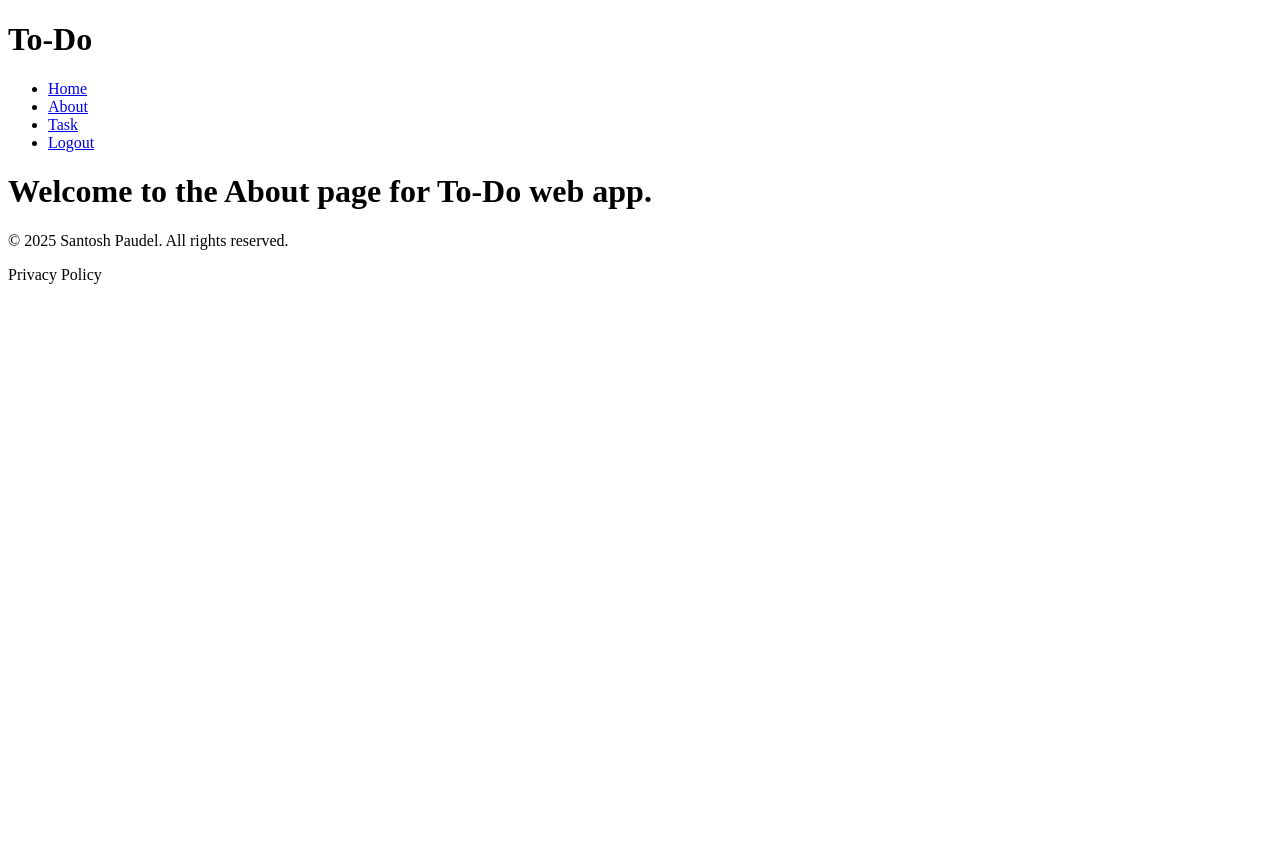
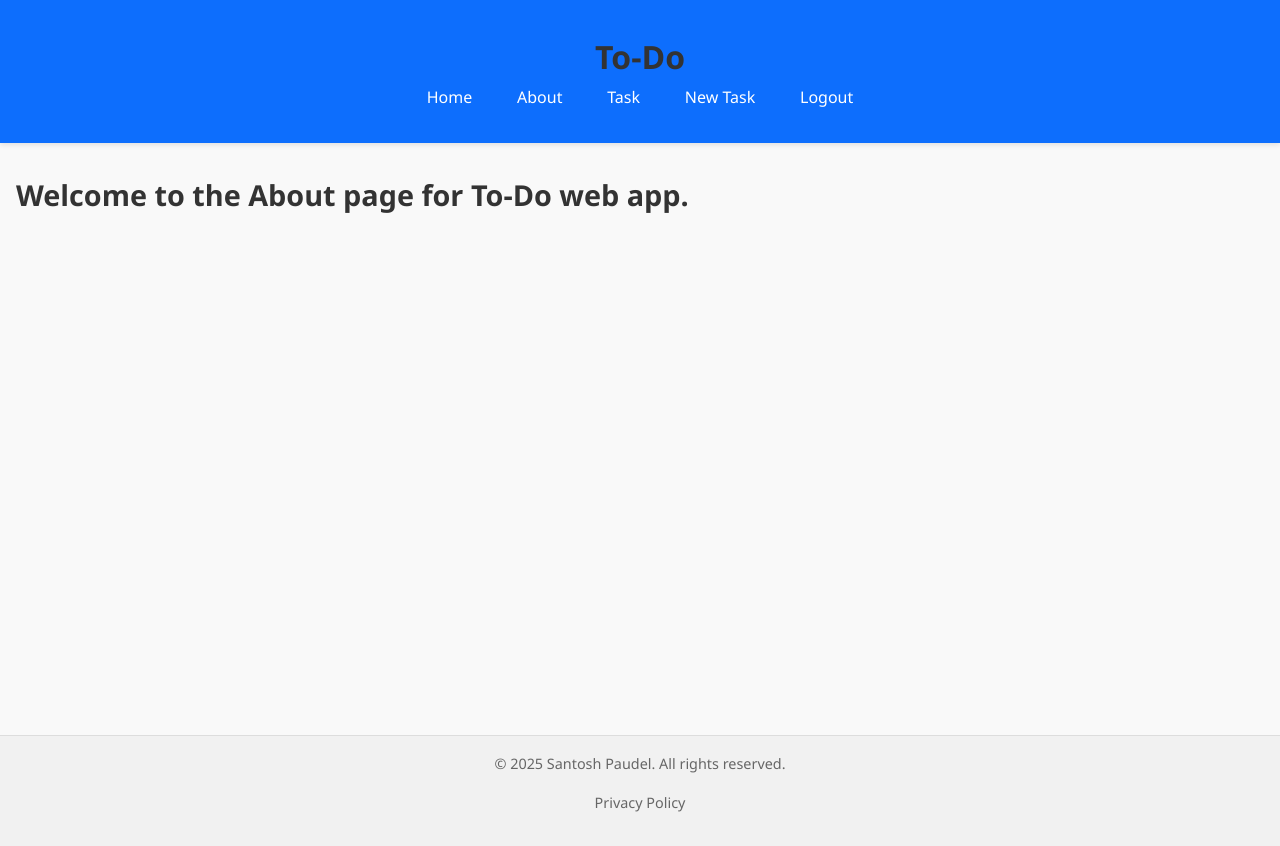
Before and after one commit to oye-san7osh/ToDo_App, a Django app: page /about/ in a window 1280 px wide. Before the commit the page ends 284 px from the top, so only its background shows below. Run offline with Django 5.2, Linux system fonts and the light colour scheme; the visitor is signed in with stand-in values (Sample User, id 1).

Commit message:
Updated layout.html

```diff
--- a/to_do_app/templates/layout.html
+++ b/to_do_app/templates/layout.html
@@ -1,8 +1,10 @@
 <!DOCTYPE html>
+{% load static %}
 <html lang="en">
 <head>
     <meta charset="UTF-8">
     <meta name="viewport" content="width=device-width, initial-scale=1.0">
+    <link rel="stylesheet" href="{% static 'css/style.css' %}">
     <title>
         {% block title %}
             To Do Web App
@@ -20,6 +22,7 @@
 
                     {% if user.is_authenticated %}
                         <li><a href="{% url 'todo_task:task-list' %}">Task</a></li>
+                        <li><a href="{% url 'todo_task:new-task' %}">New Task</a></li>
                         <li><a href="{% url 'users:user-logout' %}">Logout</a></li>
 
                     {% else %}
```
